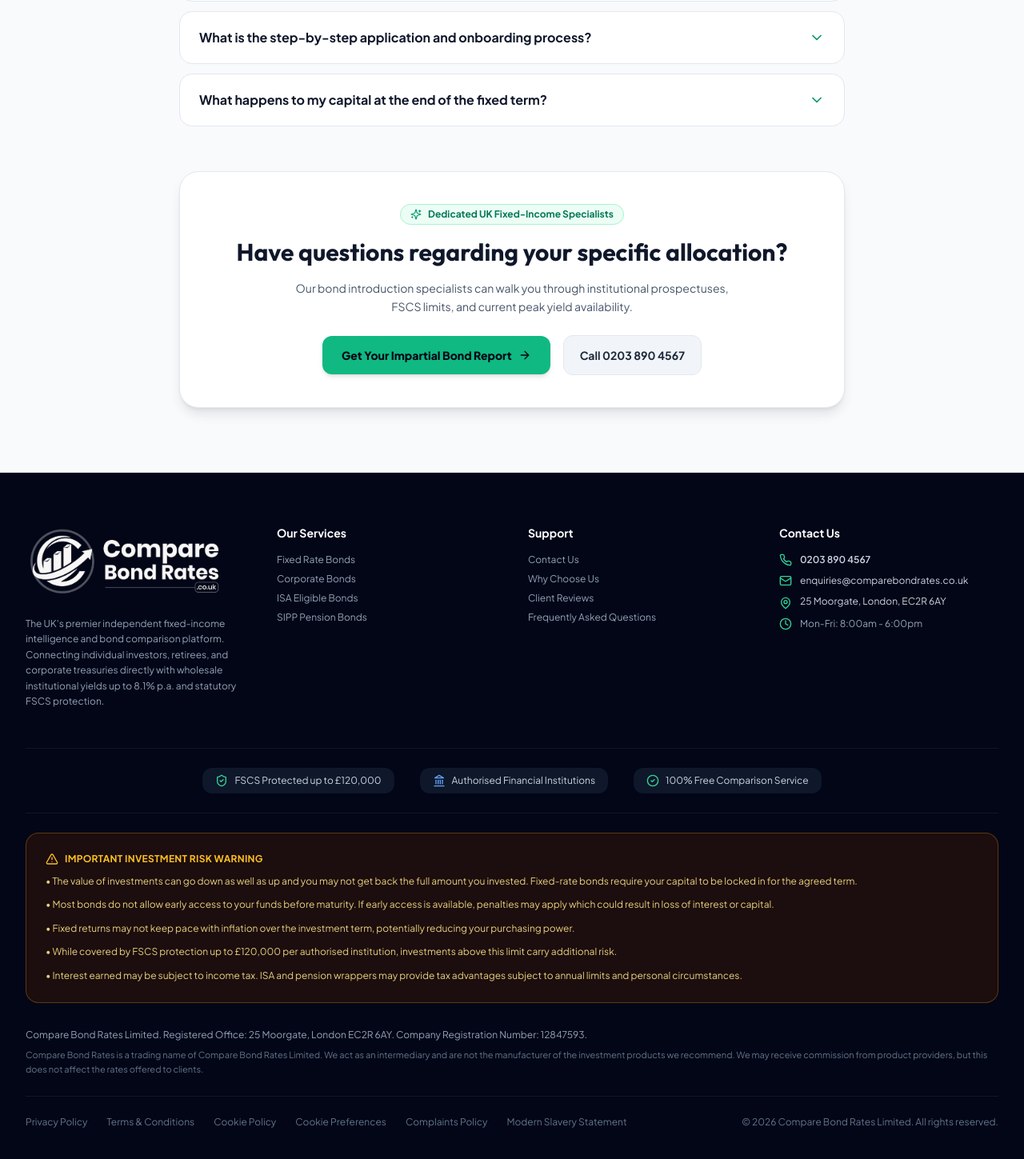
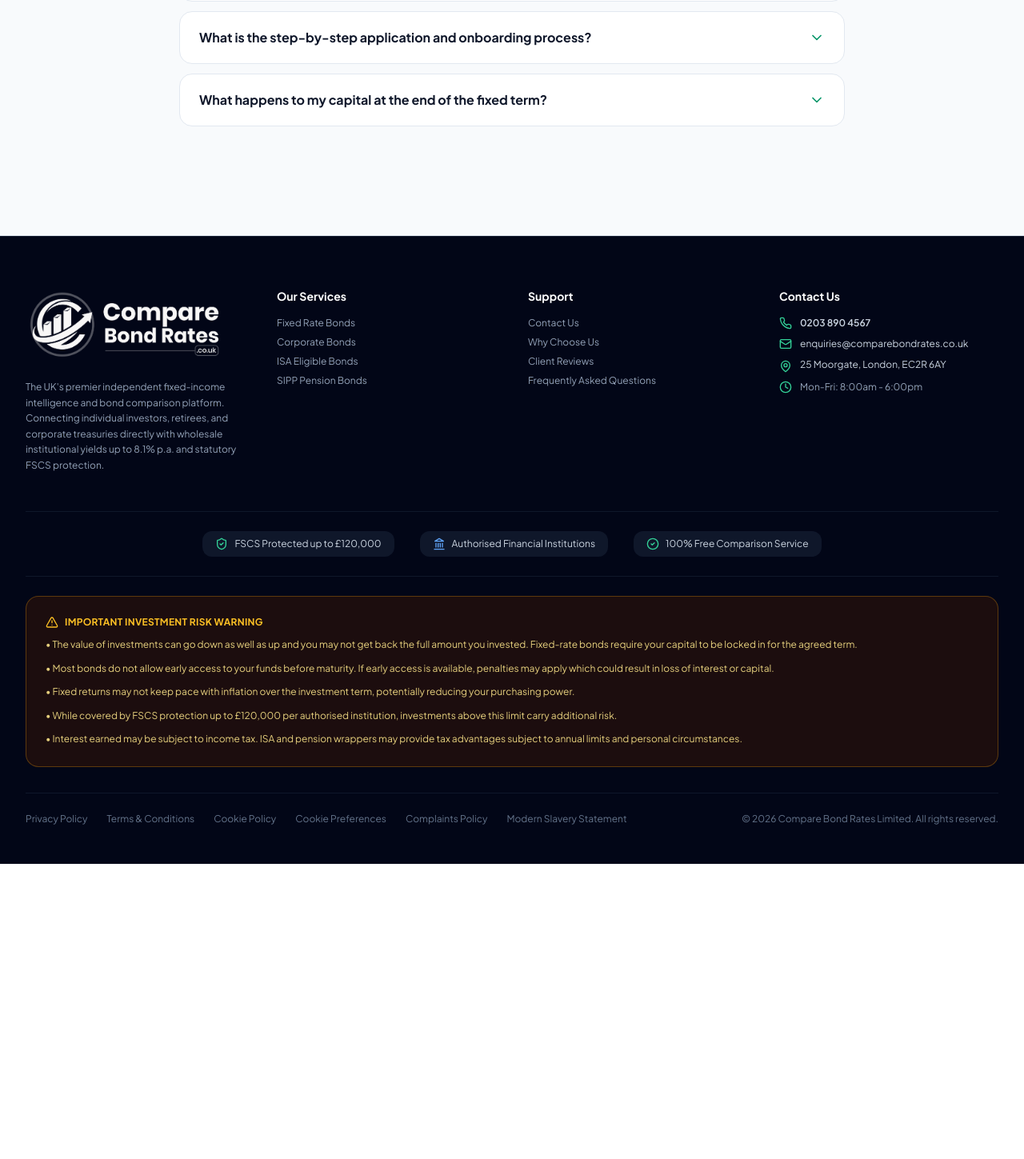
Before and after one commit to itfalcon176/Compare-Bond-Rates, a Next.js app: page / in a window 1280 px wide. Shown: the part 6465-7914 px from the top of the page at 80% size. After the commit the page ends 7545 px from the top, so only its background shows below. Built offline with nearby package versions, Linux system fonts and the light colour scheme.

Commit message:
feat: add Footer and Faq components

```diff
--- a/components/Faq.tsx
+++ b/components/Faq.tsx
@@ -84,8 +84,8 @@
               <div
                 key={idx}
                 className={`border rounded-2xl transition-all duration-200 overflow-hidden ${isOpen
-                    ? 'border-emerald-400 bg-white shadow-md'
-                    : 'border-slate-200 bg-white hover:border-slate-300'
+                  ? 'border-emerald-400 bg-white shadow-md'
+                  : 'border-slate-200 bg-white hover:border-slate-300'
                   }`}
               >
                 <button
@@ -124,35 +124,7 @@
           })}
         </div>
 
-        {/* Bottom CTA Card */}
-        <div className="bg-white border border-slate-200 rounded-3xl p-8 sm:p-10 shadow-lg text-center space-y-4">
-          <div className="inline-flex items-center gap-2 bg-emerald-50 border border-emerald-200 text-emerald-700 px-3 py-1 rounded-full text-xs font-bold">
-            <Sparkles className="w-3.5 h-3.5 text-emerald-600" />
-            <span>Dedicated UK Fixed-Income Specialists</span>
-          </div>
-          <h3 className="text-2xl sm:text-3xl font-bold font-display text-slate-900">
-            Have questions regarding your specific allocation?
-          </h3>
-          <p className="text-sm text-slate-600 max-w-xl mx-auto leading-relaxed">
-            Our bond introduction specialists can walk you through institutional prospectuses, FSCS limits, and current peak yield availability.
-          </p>
-          <div className="pt-2 flex flex-wrap items-center justify-center gap-4">
-            <button
-              type="button"
-              onClick={onCtaClick}
-              className="px-6 py-3.5 bg-emerald-500 hover:bg-emerald-600 text-slate-950 font-extrabold text-sm rounded-xl shadow-md hover:shadow-lg transition-all flex items-center gap-2"
-            >
-              <span>Get Your Impartial Bond Report</span>
-              <ArrowRight className="w-4 h-4" />
-            </button>
-            <a
-              href="tel:02038904567"
-              className="px-5 py-3.5 bg-slate-100 hover:bg-slate-200 text-slate-800 font-bold text-sm rounded-xl border border-slate-200 transition-all"
-            >
-              Call 0203 890 4567
-            </a>
-          </div>
-        </div>
+
 
       </div>
     </section>
--- a/components/Footer.tsx
+++ b/components/Footer.tsx
@@ -153,16 +153,6 @@
           </p>
         </div>
 
-        {/* Company Registration Details & Intermediary Disclaimer */}
-        <div className="text-xs text-slate-400 space-y-2 mb-6">
-          <p>
-            Compare Bond Rates Limited. Registered Office: 25 Moorgate, London EC2R 6AY. Company Registration Number: 12847593.
-          </p>
-          <p className="text-[11px] text-slate-500 leading-relaxed">
-            Compare Bond Rates is a trading name of Compare Bond Rates Limited. We act as an intermediary and are not the manufacturer of the investment products we recommend. We may receive commission from product providers, but this does not affect the rates offered to clients.
-          </p>
-        </div>
-
         {/* Legal Links & Copyright */}
         <div className="pt-6 border-t border-slate-900 flex flex-col sm:flex-row justify-between items-center gap-4 text-xs text-slate-500">
           <div className="flex flex-wrap justify-center gap-4 sm:gap-6">
```
